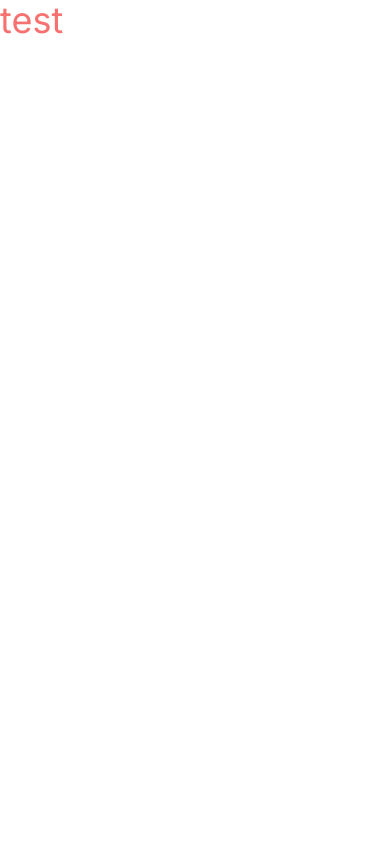
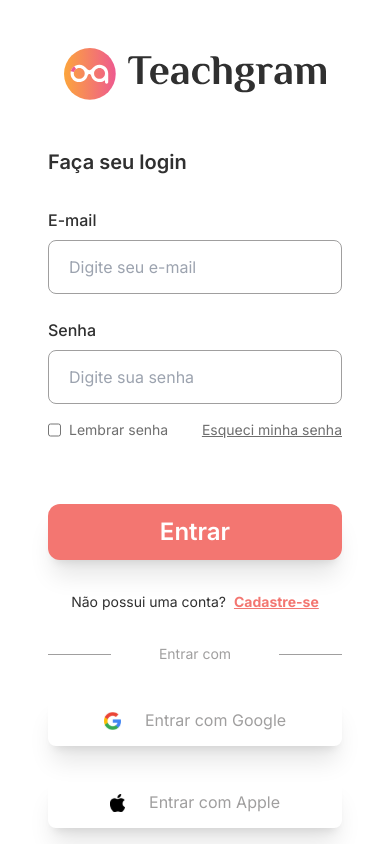
Before and after one commit to KaueFSoares/teachgram, a React (Vite) app in the folder front/: page / in a window 390 px wide. Built offline with nearby package versions, Linux system fonts and the light colour scheme.

Commit message:
feat: creates login page for mobile

```diff
--- a/front/src/App.tsx
+++ b/front/src/App.tsx
@@ -1,9 +1,9 @@
+import LoginPage from "./components/pages/LoginPage.tsx"
 
 function App() {
-
   return (
     <>
-      <p className="text-red-400 text-4xl">test</p>
+      <LoginPage />
     </>
   )
 }
--- /dev/null
+++ b/front/src/components/layout/form/Button.tsx
@@ -0,0 +1,16 @@
+interface ButtonProps {
+  text: string
+}
+
+const Button = ({ text }: ButtonProps) => {
+  return (
+    <button
+      type="submit"
+      className="bg-orange text-white font-semibold py-3 rounded-xl shadow-xl text-2xl"
+    >
+      {text}
+    </button>
+  )
+}
+
+export default Button
--- /dev/null
+++ b/front/src/components/layout/form/Input.tsx
@@ -0,0 +1,32 @@
+import { HTMLProps } from "react"
+
+interface InputProps extends HTMLProps<HTMLInputElement>{
+    name: string
+    type: string
+    placeholder: string
+}
+
+const Input = ({ name, type, placeholder, className }: InputProps) => {
+  return (
+    <div
+      className="flex flex-col w-full gap-2"
+    >
+      <label
+        htmlFor={name}
+        className="text-base font-medium"
+      >
+        {name}
+      </label>
+
+      <input
+        type={type}
+        name={name}
+        id={name}
+        placeholder={placeholder}
+        className={`border border-solid border-gray rounded-lg py-4 px-5 outline-orange ${className}`}
+      />
+    </div>
+  )
+}
+
+export default Input
--- a/front/src/components/pages/LoginPage.tsx
+++ b/front/src/components/pages/LoginPage.tsx
@@ -1,7 +1,112 @@
+import Button from "../layout/form/Button.tsx"
+import Input from "../layout/form/Input.tsx"
 
 const LoginPage = () => {
   return (
-    <div>LoginPage</div>
+    <main
+      className="w-full h-screen flex flex-col p-12 items-start justify-start gap-8 text-black"
+    >
+      <img
+        src="/images/full_logo.svg"
+        alt="Teachgram"
+        className="self-center mb-4"
+      />
+
+      <h2 className="font-semibold text-xl">
+        Faça seu login
+      </h2>
+
+      <form
+        action=""
+        className="w-full flex flex-col gap-4"
+      >
+        <Input
+          name="E-mail"
+          type="email"
+          placeholder="Digite seu e-mail"
+          className="mb-2"
+        />
+
+        <Input
+          name="Senha"
+          type="password"
+          placeholder="Digite sua senha"
+        />
+
+        <div
+          className="flex justify-between text-sm text-black/70 mb-12"
+        >
+          <div
+            className="flex gap-2"
+          >
+            <input
+              type="checkbox"
+              name="remember_password"
+              id="remember_password"
+              className="accent-orange outline-none"
+            />
+            <label htmlFor="remember_password">Lembrar senha</label>
+          </div>
+
+          <p
+            role="button"
+            className="underline"
+          >
+          Esqueci minha senha
+          </p>
+        </div>
+
+        <Button
+          text="Entrar"
+        />
+
+      </form>
+
+      <div
+        className="w-full flex justify-center gap-2 text-sm"
+      >
+        <p>
+            Não possui uma conta?
+        </p>
+
+        <p
+          role="button"
+          className="underline text-orange font-bold"
+        >
+          Cadastre-se
+        </p>
+      </div>
+
+      <div
+        className="w-full flex justify-around items-center text-gray"
+      >
+        <hr className="flex-grow"/>
+
+        <p
+          className="flex-grow whitespace-nowrap text-center text-sm px-4"
+        >
+          Entrar com
+        </p>
+
+        <hr className="flex-grow"/>
+      </div>
+
+      <button
+        type="button"
+        className="w-full flex gap-6 shadow-xl py-4 justify-center rounded-lg text-gray"
+      >
+        <img src="/icon/google_icon.svg" alt="Google" />
+        <p>Entrar com Google</p>
+      </button>
+
+      <button
+        type="button"
+        className="w-full flex gap-6 shadow-xl py-4 justify-center rounded-lg text-gray"
+      >
+        <img src="/icon/apple_icon.svg" alt="Apple" />
+        <p>Entrar com Apple</p>
+      </button>
+    </main>
   )
 }
 
```
